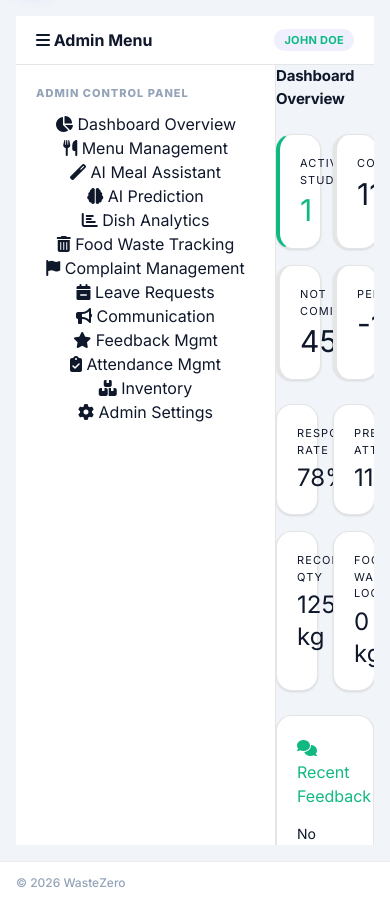
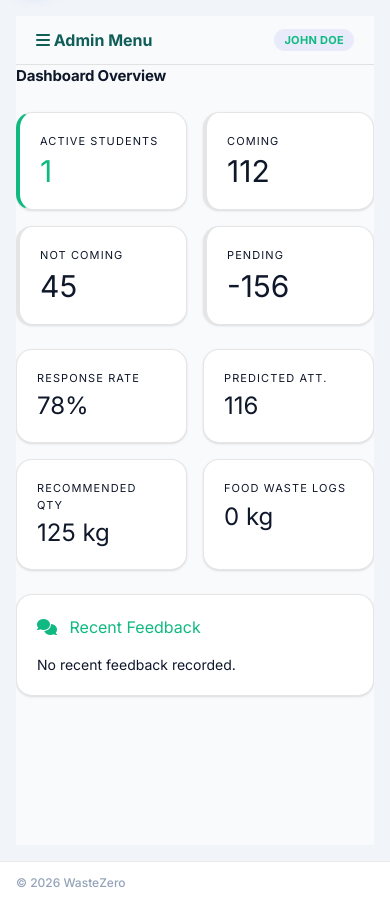
Before and after one commit to Akshaya-RBtech/p3, a Flask app: template templates/admin_dashboard.html in a window 390 px wide. Shown: the part 60-964 px from the top of the page. Run offline with Flask 3, Linux system fonts and the light colour scheme; a user stored in the database is signed in; tables that the repository leaves empty hold one stand-in row (values such as "Sample post"); the template is opened without the code that fills it: values that come from a table or form of the project are taken from there, most other values are stand-ins (such as "Sample title", 1, 10 or a date in 2020); data that the repository does not hold is empty; some libraries are stand-ins or nearby versions.

Commit message:
Fix admin dashboard mobile view layout and sidebar auto-close behavior

```diff
--- a/templates/admin_dashboard.html
+++ b/templates/admin_dashboard.html
@@ -1,33 +1,90 @@
 {% extends "layout.html" %}
 
 {% block content %}
-<div class="md:hidden" style="padding:12px 20px;background:var(--card-bg);border-bottom:1px solid var(--border);font-weight:700;display:flex;justify-content:space-between;align-items:center;" onclick="document.querySelector('.sidebar-nav').classList.toggle('api-show')">
-    <span><i class="fas fa-bars"></i> Admin Menu</span>
+<style>
+    /* Admin specific teal sidebar styling */
+    .admin-sidebar {
+        width: 260px;
+        background-color: #115e59 !important; /* Dark teal matching image */
+        color: white !important;
+        display: flex;
+        flex-direction: column;
+        padding: 20px 0;
+        transition: left 0.3s cubic-bezier(0.4, 0, 0.2, 1);
+        z-index: 100;
+        flex-shrink: 0;
+        overflow-y: auto;
+    }
+    .admin-sidebar .sidebar-btn {
+        color: rgba(255,255,255,0.7);
+        border: none;
+        background: transparent;
+        text-align: left;
+        border-radius: 10px;
+        padding: 12px 20px;
+        margin: 4px 12px;
+        font-weight: 600;
+        font-size: 13.5px;
+        transition: all 0.2s;
+    }
+    .admin-sidebar .sidebar-btn:hover {
+        background: rgba(255,255,255,0.1);
+        color: white;
+    }
+    .admin-sidebar .sidebar-btn.active-tab {
+        background: linear-gradient(90deg, #3b82f6, #2563eb) !important;
+        color: white !important;
+        box-shadow: 0 4px 12px rgba(37,99,235,0.4);
+    }
+    .admin-sidebar .sidebar-btn i {
+        width: 24px;
+        text-align: center;
+        opacity: 0.8;
+    }
+    .admin-sidebar .sidebar-btn.active-tab i { opacity: 1; color: white !important; }
+
+    /* Mobile Sidebar Logic */
+    @media (max-width: 768px) {
+        .admin-sidebar {
+            position: absolute;
+            left: -300px;
+            top: 0;
+            bottom: 0;
+            height: 100%;
+            box-shadow: 4px 0 24px rgba(0,0,0,0.3);
+        }
+        .admin-sidebar.api-show {
+            left: 0;
+        }
+    }
+</style>
+
+<div class="md:hidden" style="padding:12px 20px;background:#f8fafc;border-bottom:1px solid var(--border);font-weight:700;display:flex;justify-content:space-between;align-items:center;" onclick="document.querySelector('.admin-sidebar').classList.toggle('api-show')">
+    <span class="text-[#115e59]"><i class="fas fa-bars"></i> Admin Menu</span>
     <span class="badge badge-primary">{{ current_user.username }}</span>
 </div>
 
-<div style="display:flex; height: calc(100vh - 64px);">
+<div style="display:flex; height: calc(100vh - 64px); position: relative; overflow: hidden;">
     <!-- Sidebar Navigation for 12 Admin Sections -->
-    <div class="sidebar-nav" style="width:260px; background:var(--card-bg); border-right:1px solid var(--border); overflow-y:auto; display:flex; flex-direction:column; padding:20px 0; transition:all 0.3s; z-index:100; flex-shrink:0;">
-        <div style="padding:0 20px 10px; font-size:11px; font-weight:800; color:var(--text-muted); text-transform:uppercase; letter-spacing:1px;">Admin Control Panel</div>
+    <div class="admin-sidebar shadow-[4px_0_15px_rgba(0,0,0,0.03)] border-r border-[#0f4e4a]">
+        <div style="padding:0 24px 12px; font-size:11px; font-weight:800; color:rgba(255,255,255,0.5); text-transform:uppercase; letter-spacing:1.5px;">Admin Control Panel</div>
 
-        <button id="tab-overview" class="sidebar-btn active-tab" onclick="switchTab('overview', this)"><i class="fas fa-chart-pie fw-icon text-primary"></i> Dashboard Overview</button>
-        <button id="tab-menu" class="sidebar-btn" onclick="switchTab('menu', this)"><i class="fas fa-utensils fw-icon text-warning"></i> Menu Management</button>
-        <button id="tab-ai_meal" class="sidebar-btn" onclick="switchTab('ai_meal', this)"><i class="fas fa-magic fw-icon text-primary"></i> AI Meal Assistant</button>
-        <button id="tab-predict" class="sidebar-btn" onclick="switchTab('predict', this)"><i class="fas fa-brain fw-icon text-success"></i> AI Prediction</button>
-        <button id="tab-dish" class="sidebar-btn" onclick="switchTab('dish', this)"><i class="fas fa-chart-bar fw-icon text-warning"></i> Dish Analytics</button>
-        <button id="tab-waste" class="sidebar-btn" onclick="switchTab('waste', this)"><i class="fas fa-trash-alt fw-icon text-danger"></i> Food Waste Tracking</button>
-        <button id="tab-complaints" class="sidebar-btn" onclick="switchTab('complaints', this)"><i class="fas fa-flag fw-icon text-danger"></i> Complaint Management</button>
-        <button id="tab-leave" class="sidebar-btn" onclick="switchTab('leave', this)"><i class="fas fa-calendar-minus fw-icon text-warning"></i> Leave Requests</button>
-        <button id="tab-comm" class="sidebar-btn" onclick="switchTab('comm', this)"><i class="fas fa-bullhorn fw-icon text-primary"></i> Communication</button>
-        <button id="tab-feedback" class="sidebar-btn" onclick="switchTab('feedback', this)"><i class="fas fa-star fw-icon text-warning"></i> Feedback Mgmt</button>
-        <button id="tab-attendance" class="sidebar-btn" onclick="switchTab('attendance', this)"><i class="fas fa-clipboard-check fw-icon text-success"></i> Attendance Mgmt</button>
-        <button id="tab-inventory" class="sidebar-btn" onclick="switchTab('inventory', this)"><i class="fas fa-boxes fw-icon text-info"></i> Inventory</button>
-        <button id="tab-settings" class="sidebar-btn" onclick="switchTab('settings', this)"><i class="fas fa-cog fw-icon text-muted"></i> Admin Settings</button>
+        <button id="tab-overview" class="sidebar-btn active-tab" onclick="switchTab('overview', this)"><i class="fas fa-chart-pie mr-2"></i> Dashboard Overview</button>
+        <button id="tab-menu" class="sidebar-btn" onclick="switchTab('menu', this)"><i class="fas fa-utensils mr-2"></i> Menu Management</button>
+        <button id="tab-attendance" class="sidebar-btn" onclick="switchTab('attendance', this)"><i class="fas fa-clipboard-check mr-2"></i> Attendance Mgmt</button>
+        <button id="tab-predict" class="sidebar-btn" onclick="switchTab('predict', this)"><i class="fas fa-brain mr-2"></i> AI Prediction</button>
+        <button id="tab-dish" class="sidebar-btn" onclick="switchTab('dish', this)"><i class="fas fa-chart-bar mr-2"></i> Dish Analytics</button>
+        <button id="tab-waste" class="sidebar-btn" onclick="switchTab('waste', this)"><i class="fas fa-trash-alt mr-2"></i> Food Waste Tracking</button>
+        <button id="tab-leave" class="sidebar-btn" onclick="switchTab('leave', this)"><i class="fas fa-calendar-minus mr-2"></i> Leave Requests</button>
+        <button id="tab-complaints" class="sidebar-btn" onclick="switchTab('complaints', this)"><i class="fas fa-flag mr-2"></i> Complaints Mgmt</button>
+        <button id="tab-comm" class="sidebar-btn" onclick="switchTab('comm', this)"><i class="fas fa-bullhorn mr-2"></i> Communication</button>
+        <button id="tab-feedback" class="sidebar-btn" onclick="switchTab('feedback', this)"><i class="fas fa-star mr-2"></i> Feedback Mgmt</button>
+        <button id="tab-inventory" class="sidebar-btn" onclick="switchTab('inventory', this)"><i class="fas fa-boxes mr-2"></i> Inventory</button>
+        <button id="tab-settings" class="sidebar-btn" onclick="switchTab('settings', this)"><i class="fas fa-cog mr-2"></i> Admin Settings</button>
     </div>
 
     <!-- Main Content Area -->
-    <div class="p-0 sm:p-6" style="flex:1; overflow-y:auto; background:var(--bg-color);">
+    <div class="p-0 sm:p-6" style="flex:1; overflow-y:auto; background: #f8fafc; overflow-x: hidden;">
 
         <!-- SECTION 1: DASHBOARD OVERVIEW -->
         <div id="content-overview" class="tab-content block">
@@ -524,7 +581,10 @@
         const targ = document.getElementById('content-'+tabId);
         if(targ) targ.classList.add('block');
         if(btn) btn.classList.add('active-tab');
-        if(window.innerWidth <= 768) { document.querySelector('.sidebar-nav').classList.remove('api-show'); }
+        if(window.innerWidth <= 768) {
+            const sb = document.querySelector('.admin-sidebar') || document.querySelector('.sidebar-nav');
+            if(sb) sb.classList.remove('api-show');
+        }
     }
 
     async function suggestMenu() {
```
